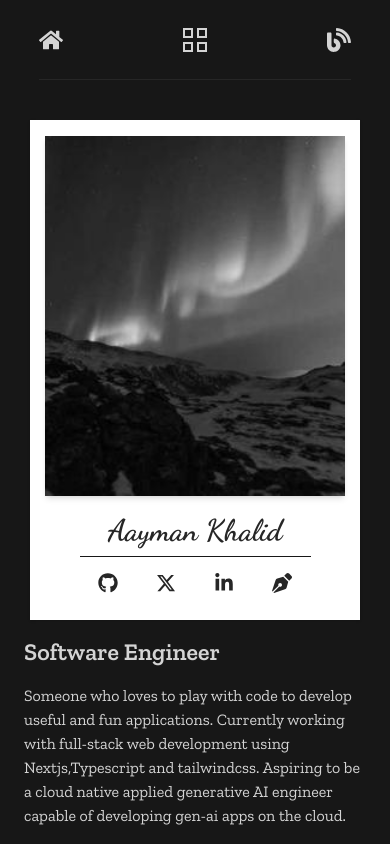
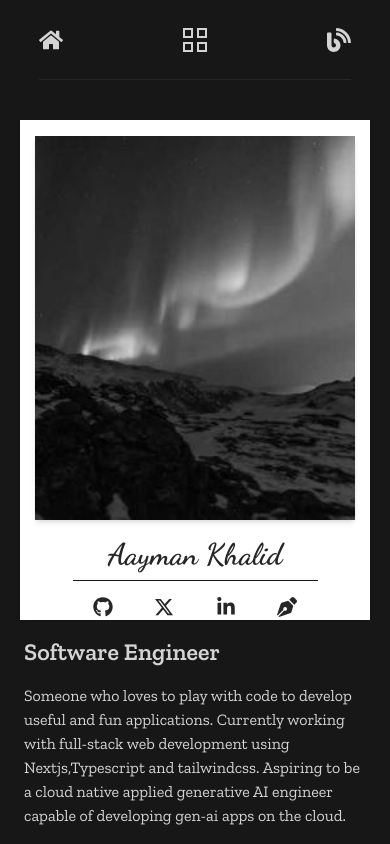
Before and after one commit to Aayman-star/vintage-minimalistic-portfolio, a Next.js app: page / in a window 390 px wide. Shown: the top 844 px of the page. Built offline with nearby package versions, Linux system fonts and the light colour scheme; a web font is replaced by a local one.

Commit message:
adjusting the image on the mobile screen

```diff
--- a/src/components/Hero.tsx
+++ b/src/components/Hero.tsx
@@ -10,11 +10,11 @@ const Hero = () => {
   return (
     <div id="About">
       <div className="w-full h-auto flex flex-col items-center bg-neutral-900 pt-[7.5rem] md:hidden">
-        <div className="w-[330px] h-[500px] py-4 bg-white shadow">
+        <div className="w-[350px] h-[500px] py-4 bg-white shadow">
           <Image
             className="mx-auto shadow-md"
             src={hero}
-            width={300}
+            width={320}
             height={300}
             alt="hero-image"
           />
```
